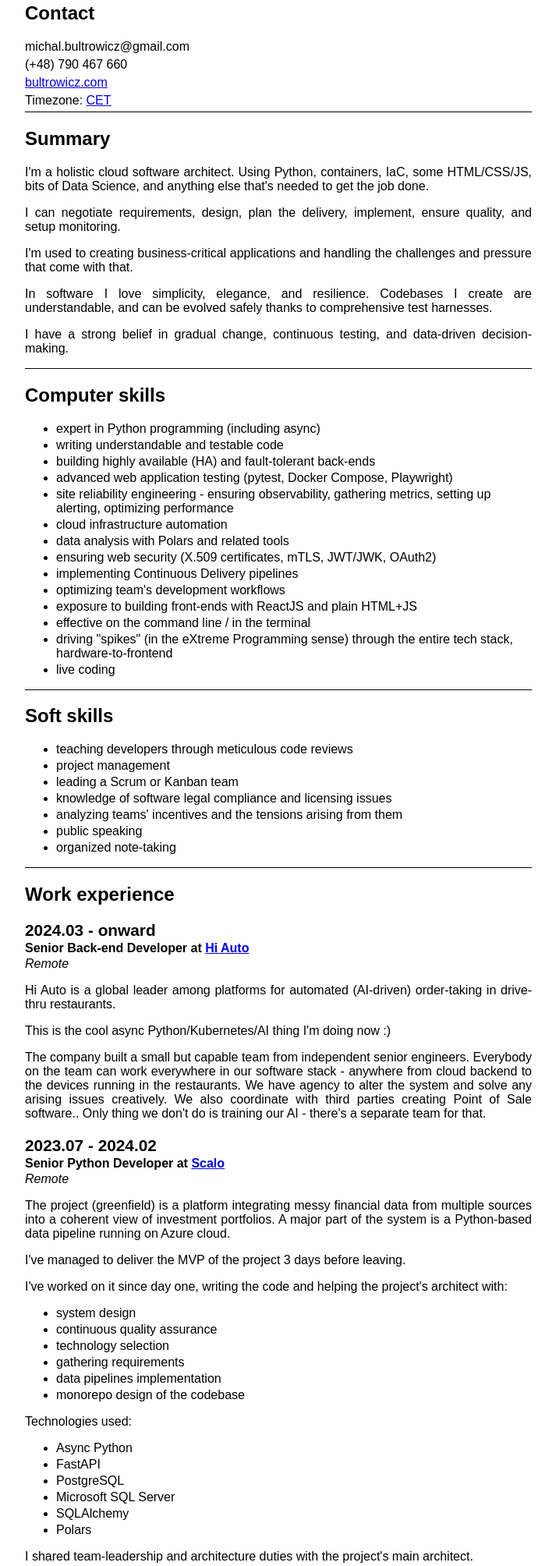
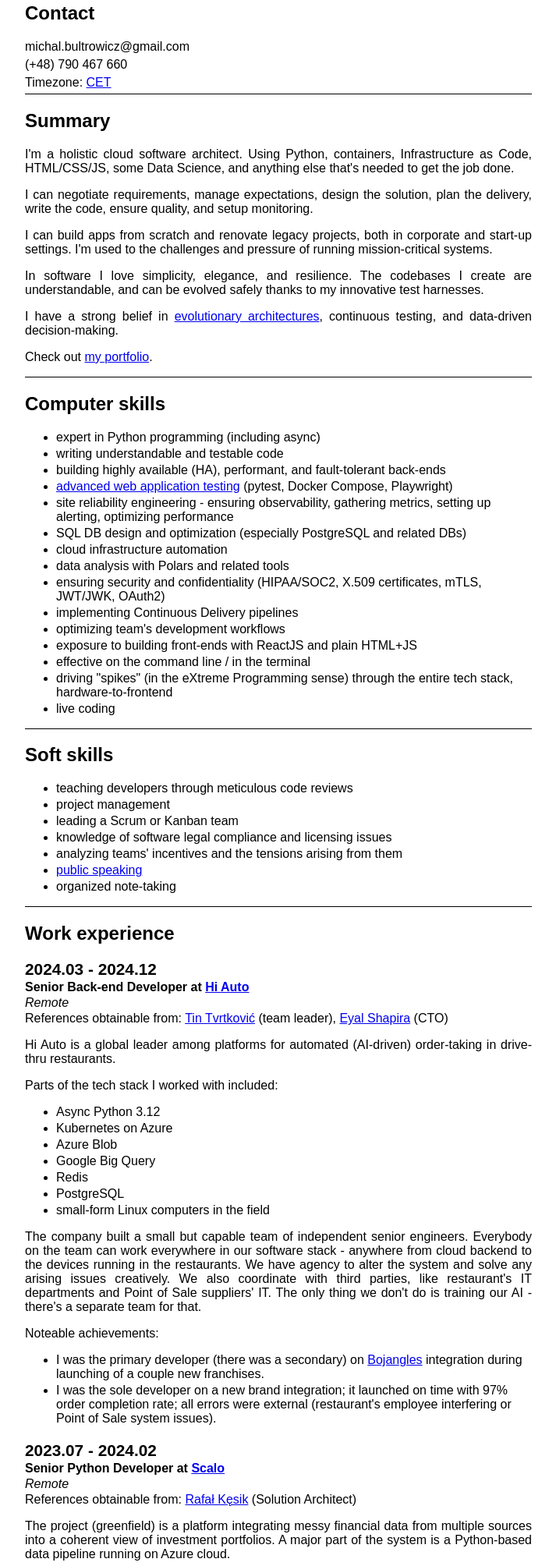
Before and after one commit to butla/bultrowicz.com, a plain HTML site: page cv/cv_Michał_Bultrowicz.html in a window 1280 px wide. Shown: the part 170-2178 px from the top of the page at 78% size, without its empty margins (38-751 px from the left). Drawn offline with Linux system fonts and the light colour scheme.

Commit message:
CV updates.

```diff
--- a/cv/cv_Michał_Bultrowicz.html
+++ b/cv/cv_Michał_Bultrowicz.html
@@ -18,7 +18,6 @@
     <h1>Contact</h1>
     <p>michal.bultrowicz@gmail.com</p>
     <p>(+48) 790 467 660</p>
-    <p><a href="https://bultrowicz.com/">bultrowicz.com</a></p>
     <p>Timezone: <a href="https://www.timeanddate.com/time/zones/cet">CET</a></p>
   </div>
 </section>
@@ -26,22 +25,30 @@
 <section>
   <h1>Summary</h1>
   <p>
-    I'm a holistic cloud software architect. Using Python, containers, IaC, some HTML/CSS/JS, bits of Data Science, and anything else that's needed to get the job done.
+    I'm a holistic cloud software architect. Using Python, containers, Infrastructure as Code, HTML/CSS/JS, some Data Science, and anything else that's needed to get the job done.
   </p>
   <p>
-    I can negotiate requirements, design, plan the delivery, implement, ensure quality, and setup monitoring.
+    I can negotiate requirements, manage expectations, design the solution, plan the delivery, write the code, ensure quality, and setup monitoring.
   </p>
   <p>
-    I'm used to creating business-critical applications
-    and handling the challenges and pressure that come with that.
+    I can build apps from scratch and renovate legacy projects, both in corporate and start-up settings.
+    I'm used to the challenges and pressure of running mission-critical systems.
   </p>
   <p>
     In software I love simplicity, elegance, and resilience.
-    Codebases I create are understandable, and can be evolved safely thanks to comprehensive test harnesses.
+    The codebases I create are understandable, and can be evolved safely thanks to my innovative test harnesses.
   </p>
   <p>
-    I have a strong belief in gradual change, continuous testing, and data-driven decision-making.
+    I have a strong belief in
+    <a href="https://www.oreilly.com/library/view/building-microservices-2nd/9781492034018/">evolutionary architectures</a>,
+    continuous testing, and data-driven decision-making.
   </p>
+  <p>Check out <a href="https://github.com/butla/portfolio">my portfolio</a>.</p>
+
+<!-- I can use my broad experience to find short and elegant paths through the problem domain to the solution. -->
+<!-- <p>I enjoy frictionless and honest environments with clear, mutually-set expectations</p> -->
+<!-- I'll give you 2-5 minute fix times, throughput in 50k - 300k requests/second, full error visibility, easy continuous deployment -->
+<!-- Detail oriented but able to paint the full picture. -->
 </section>
 
 <section>
@@ -49,12 +56,13 @@
   <ul>
     <li>expert in Python programming (including async)</li>
     <li>writing understandable and testable code</li>
-    <li>building highly available (HA) and fault-tolerant back-ends</li>
-    <li>advanced web application testing (pytest, Docker Compose, Playwright)</li>
+    <li>building highly available (HA), performant, and fault-tolerant back-ends</li>
+    <li><a href="https://bultrowicz.com/dev_workflow_with_local_tests_using_docker_compose/">advanced web application testing</a> (pytest, Docker Compose, Playwright)</li>
     <li>site reliability engineering - ensuring observability, gathering metrics, setting up alerting, optimizing performance</li>
+    <li>SQL DB design and optimization (especially PostgreSQL and related DBs)</li>
     <li>cloud infrastructure automation</li>
     <li>data analysis with Polars and related tools</li>
-    <li>ensuring web security (X.509 certificates, mTLS, JWT/JWK, OAuth2)</li>
+    <li>ensuring security and confidentiality (HIPAA/SOC2, X.509 certificates, mTLS, JWT/JWK, OAuth2)</li>
     <li>implementing Continuous Delivery pipelines</li>
     <li>optimizing team's development workflows</li>
     <li>exposure to building front-ends with ReactJS and plain HTML+JS</li>
@@ -72,7 +80,7 @@
     <li>leading a Scrum or Kanban team</li>
     <li>knowledge of software legal compliance and licensing issues</li>
     <li>analyzing teams' incentives and the tensions arising from them</li>
-    <li>public speaking</li>
+    <li><a href="https://www.youtube.com/watch?v=hjve48cYj_U&list=PLajca_K9x0D-DQSIK1SAjOUAyrdzGvYq-&index=3">public speaking</a></li>
     <li>organized note-taking</li>
   </ul>
 </section>
@@ -82,20 +90,46 @@
 
   <article>
     <header>
-      <p class="date-range">2024.03 - onward</p>
+      <p class="date-range">2024.03 - 2024.12</p>
       <p class="role">Senior Back-end Developer at <a href="https://hi.auto/">Hi Auto</a></p>
       <p class="location">Remote</p>
+      <p>References obtainable from: <a href="https://github.com/Tinche">Tin Tvrtković</a> (team leader), <a href="https://www.linkedin.com/in/eshapira/">Eyal Shapira</a> (CTO)</p>
     </header>
 
     <p>Hi Auto is a global leader among platforms for automated (AI-driven) order-taking in drive-thru restaurants.</p>
-    <p>This is the cool async Python/Kubernetes/AI thing I'm doing now :)</p>
+
     <p>
-      The company built a small but capable team from independent senior engineers.
+      Parts of the tech stack I worked with included:
+      <ul>
+        <li>Async Python 3.12</li>
+        <li>Kubernetes on Azure</li>
+        <li>Azure Blob</li>
+        <li>Google Big Query</li>
+        <li>Redis</li>
+        <li>PostgreSQL</li>
+        <li>small-form Linux computers in the field</li>
+      </ul>
+    </p>
+    <p>
+      The company built a small but capable team of independent senior engineers.
       Everybody on the team can work everywhere in our software stack - anywhere from cloud backend to the
       devices running in the restaurants.
       We have agency to alter the system and solve any arising issues creatively.
-      We also coordinate with third parties creating Point of Sale software..
-      Only thing we don't do is training our AI - there's a separate team for that.
+      We also coordinate with third parties, like restaurant's IT departments and Point of Sale suppliers' IT.
+      The only thing we don't do is training our AI - there's a separate team for that.
+    </p>
+    <p>
+      Noteable achievements:
+      <ul>
+        <li>I was the primary developer (there was a secondary) on
+          <a href="https://www.foxnews.com/video/6359939779112">Bojangles</a> integration during launching of a couple
+          new franchises.
+        </li>
+        <li>
+          I was the sole developer on a new brand integration; it launched on time with 97% order completion rate;
+          all errors were external (restaurant's employee interfering or Point of Sale system issues).
+        </li>
+      </ul>
     </p>
   </article>
 
@@ -104,6 +138,7 @@
       <p class="date-range">2023.07 - 2024.02</p>
       <p class="role">Senior Python Developer at <a href="https://www.scalosoft.com/">Scalo</a></p>
       <p class="location">Remote</p>
+      <p>References obtainable from: <a href="https://www.linkedin.com/in/rafalkesik/">Rafał Kęsik</a> (Solution Architect)</p>
     </header>
 
     <p>
@@ -112,18 +147,6 @@
       A major part of the system is a Python-based data pipeline running on Azure cloud.
     </p>
     <p>I've managed to deliver the MVP of the project 3 days before leaving.</p>
-    <p>
-      I've worked on it since day one, writing the code and helping the project's architect with:
-      <ul>
-        <li>system design</li>
-        <li>continuous quality assurance</li>
-        <li>technology selection</li>
-        <li>gathering requirements</li>
-        <li>data pipelines implementation</li>
-        <li>monorepo design of the codebase</li>
-      </ul>
-    </p>
-
     <p>
       Technologies used:
 
@@ -136,9 +159,21 @@
         <li>Polars</li>
       </ul>
     </p>
-    <p>I shared team-leadership and architecture duties with the project's main architect.</p>
+
+    <p>
+      I've worked on the project since day one, writing the code and helping the project's architect with:
+      <ul>
+        <li>system design</li>
+        <li>continuous quality assurance</li>
+        <li>technology selection</li>
+        <li>gathering requirements</li>
+        <li>data pipelines implementation and database design</li>
+        <li>monorepo design of the codebase</li>
+        <li>task delegation</li>
+      </ul>
+    </p>
+
     <p>I worked together with the client, to make sure the system we were developing matches expectations.</p>
-
   </article>
 
   <article>
@@ -170,6 +205,9 @@
       <p class="date-range">2022.01 - 2022.12</p>
       <p class="role">Senior Back-end Engineer at <a href="https://nira.com">Nira</a></p>
       <p class="location">Remote</p>
+      <p>
+        <a href="https://github.com/butla/bultrowicz.com/raw/master/cv/references/Nira.pdf">Reference</a> from
+        <a href="https://www.linkedin.com/in/badenhughes/">Baden Hughes</a> (engineering manager)</p>
     </header>
 
     <p>
@@ -333,6 +371,10 @@
       <p class="date-range">2017.05 - 2018.09</p>
       <p class="role">Python Back-end Developer at <a href="https://iteriodata.com/">Iterio Data</a></p>
       <p class="location">Remote</p>
+      <p>
+        Recommendation from <a href="https://www.linkedin.com/in/webster-cook/">Webster Cook</a>
+        is on <a href="https://www.linkedin.com/in/michal-bultrowicz/#recommendations">my LinkedIn profile</a>
+      </p>
     </header>
 
     <p>
@@ -558,7 +600,7 @@
 
   <article>
     <header>
-      <p class="talk-title">Developer workflow with local tests using Docker Compose</p>
+      <p class="talk-title">Rapid development workflow - tests with Docker Compose</p>
       <p class="talk-origin">Pykonik Tech Talks #62, 2023-03-30. <a href="https://youtu.be/hjve48cYj_U">link</a></p>
     </header>
 
```
Also changed, not shown: 1 other file.
